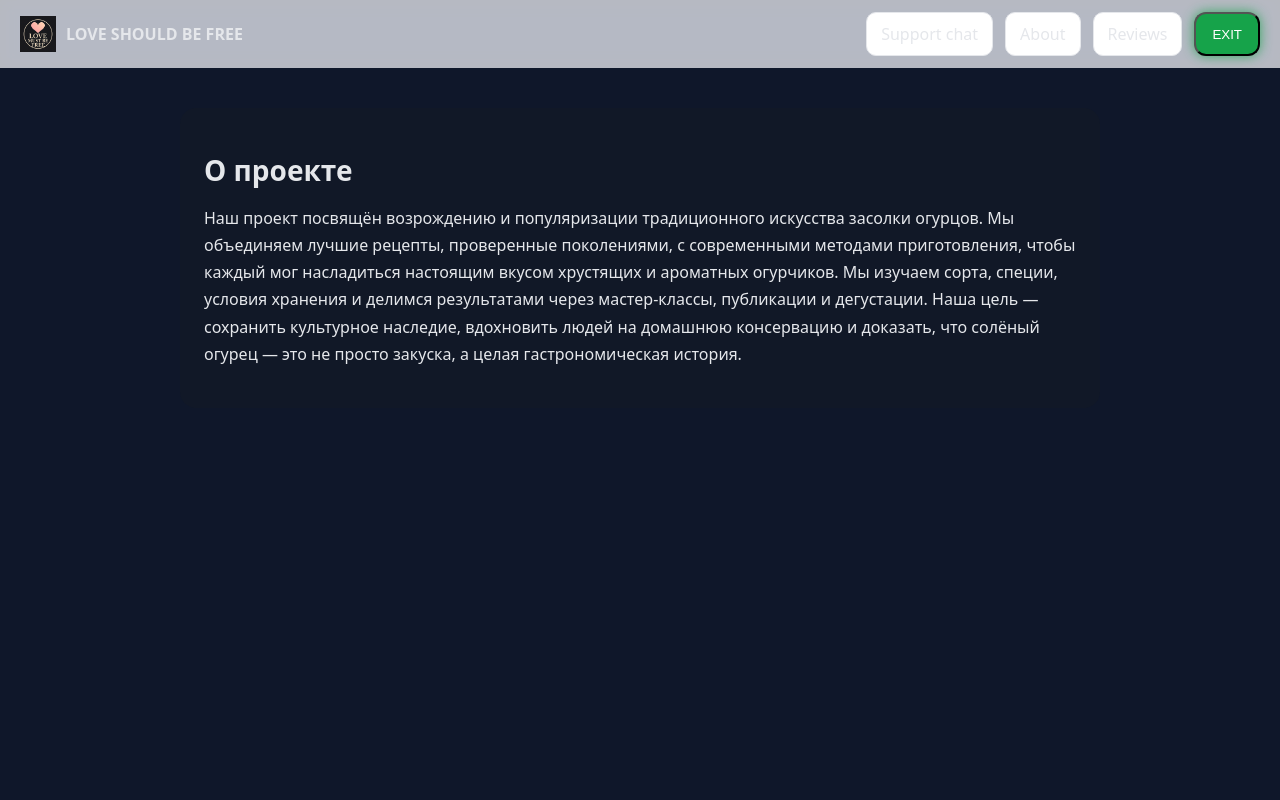
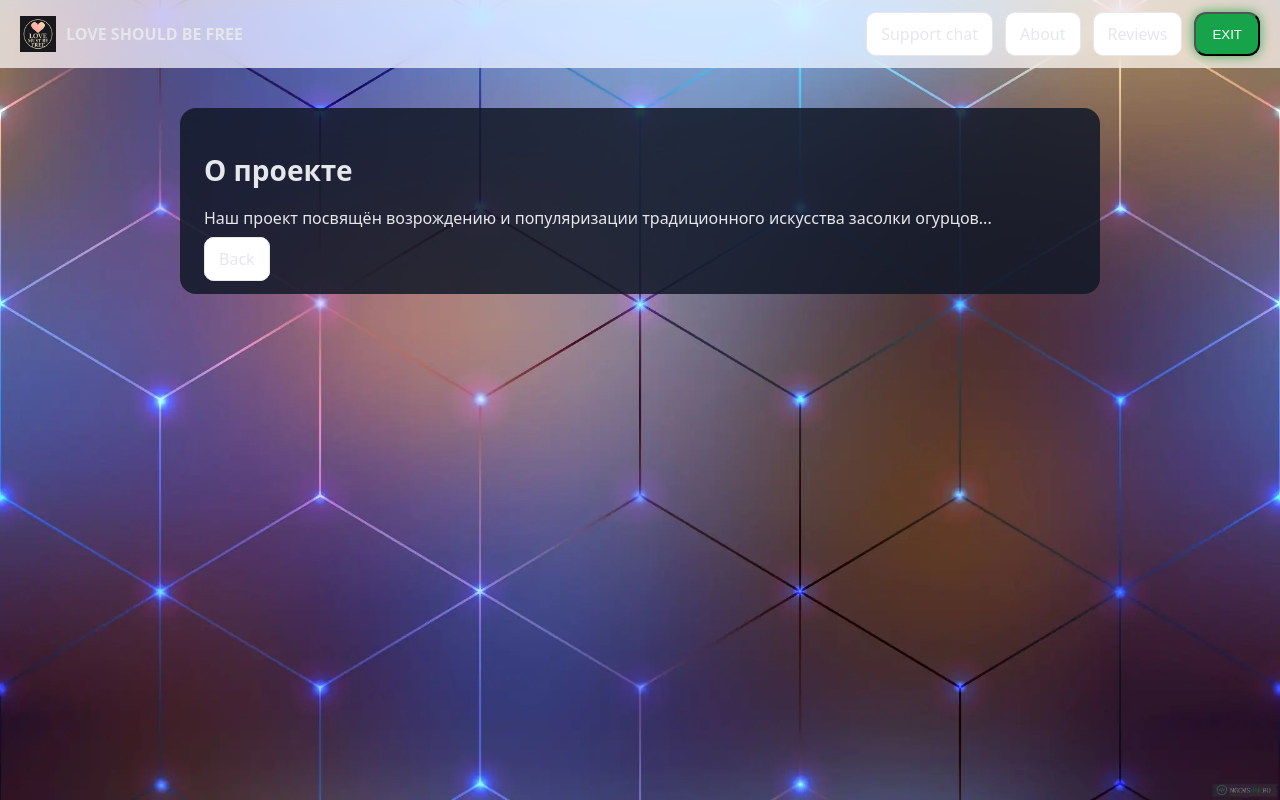
Before and after one commit to Jorgor-prog/love-should-be-free, a Next.js app: page /about in a window 1280 px wide. Built offline with nearby package versions, Linux system fonts and the light colour scheme.

Commit message:
Update page.tsx

```diff
--- a/app/about/page.tsx
+++ b/app/about/page.tsx
@@ -1,13 +1,24 @@
-
 'use client';
 import UserNav from '@/components/UserNav';
+
 export default function About() {
   return (
-    <div style={{minHeight:'100vh', background:'#0f172a', color:'#e5e7eb'}}>
+    <div style={{
+      minHeight:'100vh',
+      backgroundImage:'url(/images/Background_1.webp)',
+      backgroundSize:'cover',
+      backgroundPosition:'center',
+      color:'#e5e7eb'
+    }}>
       <UserNav/>
-      <div style={{maxWidth:920, margin:'40px auto', background:'#111827', padding:24, borderRadius:16}}>
+      <div style={{maxWidth:920, margin:'40px auto', background:'rgba(17,24,39,.85)', padding:24, borderRadius:16}}>
         <h1 style={{fontSize:28, marginBottom:12}}>О проекте</h1>
-        <p style={{lineHeight:1.7}}>Наш проект посвящён возрождению и популяризации традиционного искусства засолки огурцов. Мы объединяем лучшие рецепты, проверенные поколениями, с современными методами приготовления, чтобы каждый мог насладиться настоящим вкусом хрустящих и ароматных огурчиков. Мы изучаем сорта, специи, условия хранения и делимся результатами через мастер-классы, публикации и дегустации. Наша цель — сохранить культурное наследие, вдохновить людей на домашнюю консервацию и доказать, что солёный огурец — это не просто закуска, а целая гастрономическая история.</p>
+        <p style={{lineHeight:1.7}}>
+          Наш проект посвящён возрождению и популяризации традиционного искусства засолки огурцов...
+        </p>
+        <div style={{marginTop:16}}>
+          <a className="btn" href="/dashboard">Back</a>
+        </div>
       </div>
     </div>
   );
```
